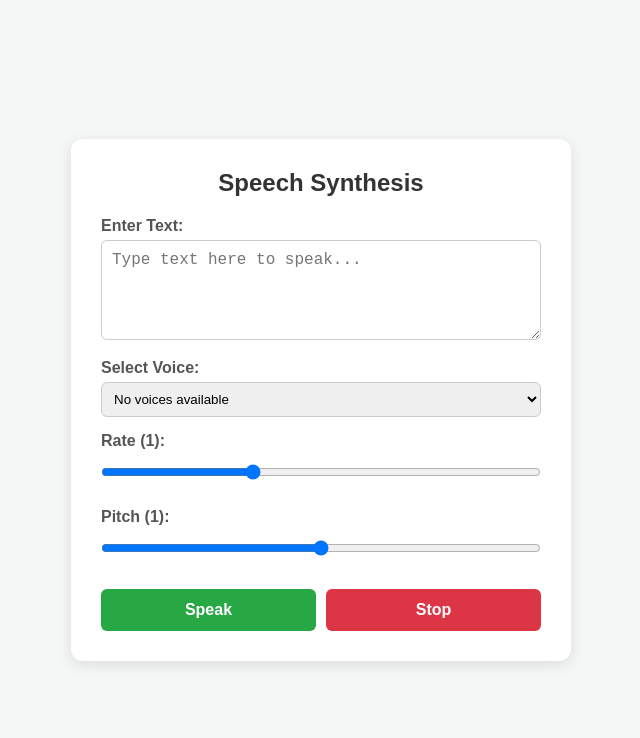
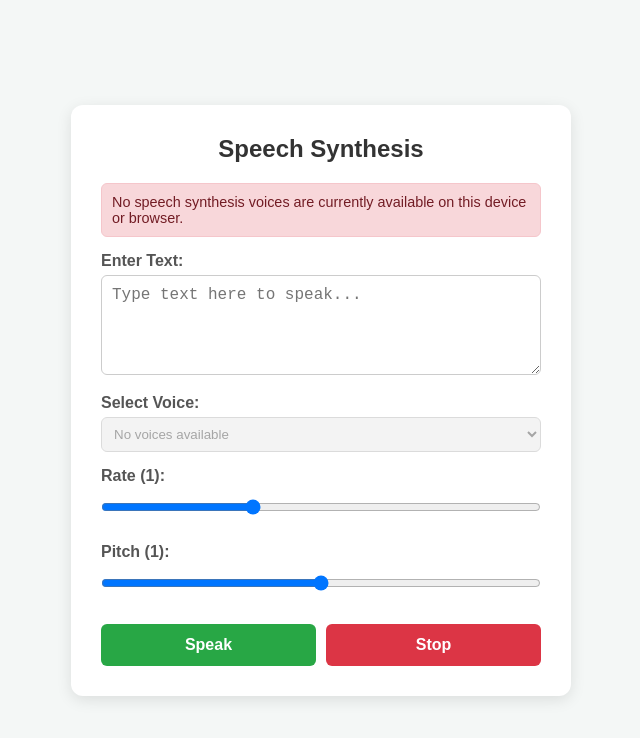
Before and after one commit to acciojob/Speech-Synthesis-M-hussai, a website: page main.html in a window 1280 px wide. Shown: the whole page, without its empty margins (319-959 px from the left). Drawn offline with Linux system fonts and the light colour scheme.

Commit message:
created a submission

```diff
--- a/main.html
+++ b/main.html
@@ -65,6 +65,22 @@
       border-radius: 6px;
     }
 
+    /* Dedicated Status Message Alert */
+    .status-message {
+      padding: 10px;
+      border-radius: 6px;
+      margin-bottom: 15px;
+      font-size: 0.9rem;
+      display: none;
+    }
+
+    .status-message.error {
+      background-color: #f8d7da;
+      color: #721c24;
+      border: 1px solid #f5c6cb;
+      display: block;
+    }
+
     .controls {
       display: flex;
       gap: 10px;
@@ -106,6 +122,9 @@
   <div class="container">
     <h1>Speech Synthesis</h1>
 
+    <!-- Dedicated UI Status Message Box -->
+    <div id="voice-message" class="status-message"></div>
+
     <div class="field-group">
       <label for="text-input">Enter Text:</label>
       <textarea id="text-input" placeholder="Type text here to speak..."></textarea>
@@ -114,7 +133,7 @@
     <div class="field-group">
       <label for="voice-select">Select Voice:</label>
       <select id="voice-select">
-        <option value="">Loading voices...</option>
+        <option value="">Select a voice</option>
       </select>
     </div>
 
@@ -141,6 +160,7 @@
     // DOM Elements
     const textInput = document.getElementById('text-input');
     const voiceSelect = document.getElementById('voice-select');
+    const voiceMessage = document.getElementById('voice-message');
     const rateInput = document.getElementById('rate');
     const pitchInput = document.getElementById('pitch');
     const rateVal = document.getElementById('rate-val');
@@ -148,16 +168,25 @@
     const speakBtn = document.getElementById('speak-btn');
     const stopBtn = document.getElementById('stop-btn');
 
-    // Populate Voice Dropdown
+    // Populate Voice Dropdown & Handle UI Notification
     function populateVoiceList() {
       voices = synth.getVoices();
 
       if (voices.length === 0) {
+        // Display separate error banner message
+        voiceMessage.textContent = 'No speech synthesis voices are currently available on this device or browser.';
+        voiceMessage.className = 'status-message error';
         voiceSelect.innerHTML = '<option value="">No voices available</option>';
+        voiceSelect.disabled = true;
         return;
       }
 
+      // Clear any active error message
+      voiceMessage.textContent = '';
+      voiceMessage.className = 'status-message';
+      voiceSelect.disabled = false;
       voiceSelect.innerHTML = '';
+
       voices.forEach((voice, index) => {
         const option = document.createElement('option');
         option.textContent = `${voice.name} (${voice.lang})`;
@@ -169,7 +198,7 @@
       });
     }
 
-    // Dynamic voice population handling for Chrome/Safari async loading
+    // Dynamic voice population
     populateVoiceList();
     if (synth.onvoiceschanged !== undefined) {
       synth.onvoiceschanged = populateVoiceList;
@@ -179,28 +208,22 @@
     function startSpeech() {
       const text = textInput.value.trim();
 
-      // Prevent speech if text input is empty
-      if (!text) return;
+      if (!text || voices.length === 0) return;
 
-      // Stop any ongoing speech before starting a new one
       if (synth.speaking || synth.pending) {
         synth.cancel();
       }
 
-      // Create new Utterance instance
       const utterance = new SpeechSynthesisUtterance(text);
 
-      // Assign Voice
       const selectedIndex = voiceSelect.value;
       if (selectedIndex !== "" && voices[selectedIndex]) {
         utterance.voice = voices[selectedIndex];
       }
 
-      // Assign Rate and Pitch
       utterance.rate = parseFloat(rateInput.value);
       utterance.pitch = parseFloat(pitchInput.value);
 
-      // Speak
       synth.speak(utterance);
     }
 
@@ -215,7 +238,6 @@
     speakBtn.addEventListener('click', startSpeech);
     stopBtn.addEventListener('click', stopSpeech);
 
-    // Dynamic parameter updates (restarts audio if playing while settings change)
     voiceSelect.addEventListener('change', () => {
       if (synth.speaking) startSpeech();
     });
@@ -230,7 +252,6 @@
       if (synth.speaking) startSpeech();
     });
 
-    // Update label text while sliding for better UI feedback
     rateInput.addEventListener('input', () => {
       rateVal.textContent = rateInput.value;
     });
```
